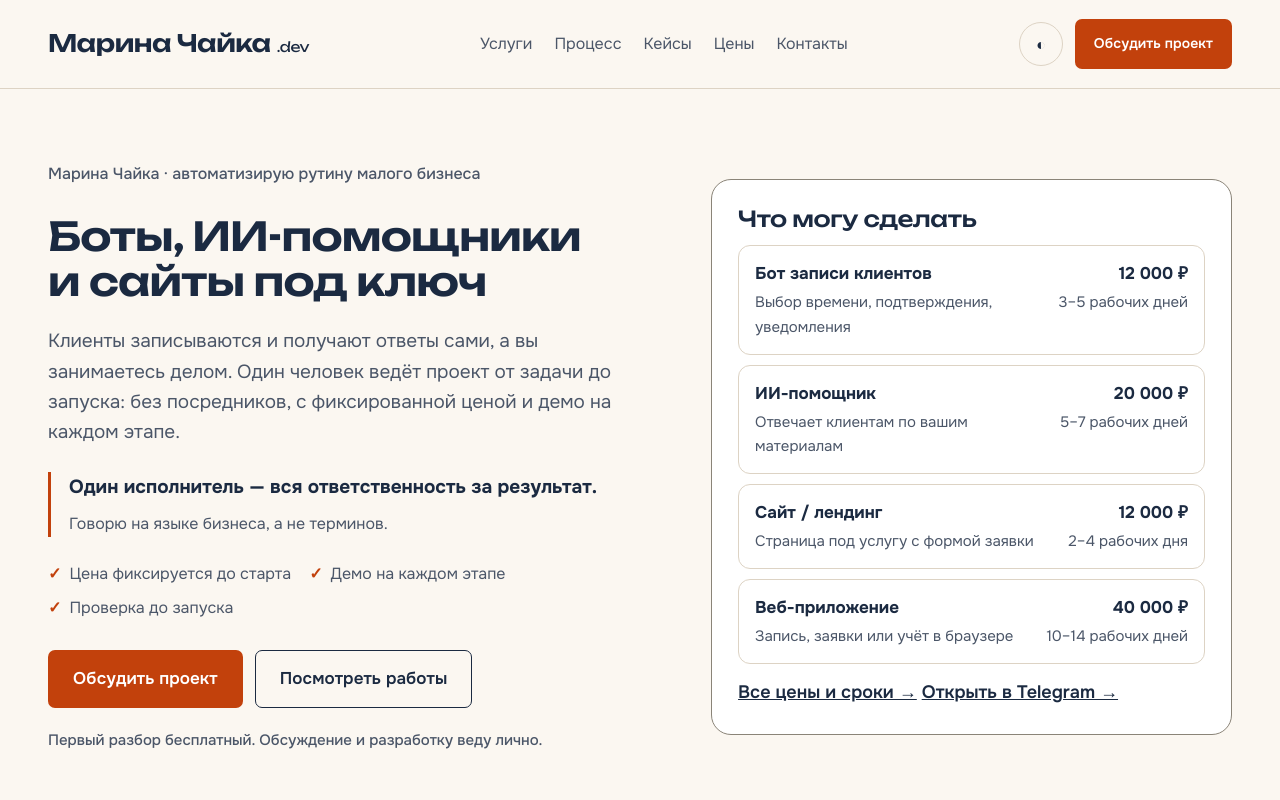
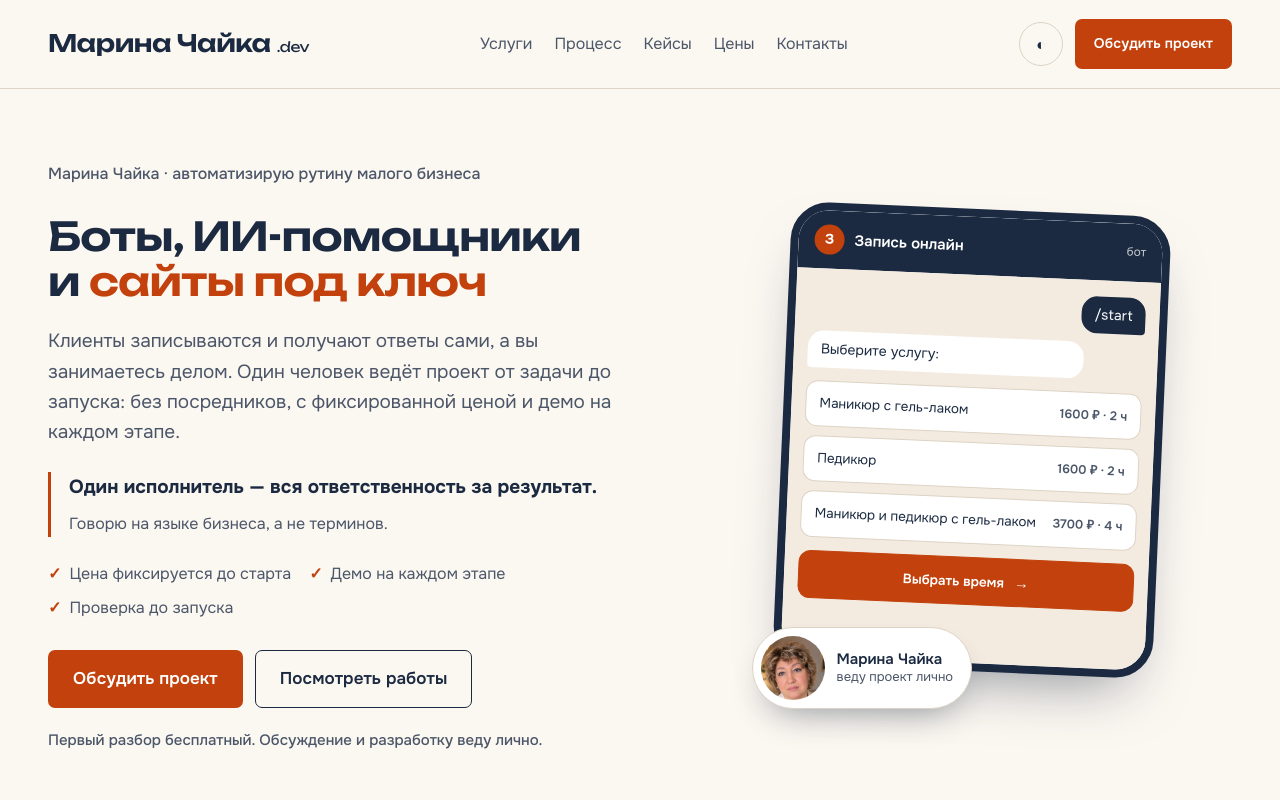
Before and after one commit to chajjka93-source/mini-app, a plain HTML site: page index.html in a window 1280 px wide. Shown: the top 800 px of the page. Drawn offline with Linux system fonts and the light colour scheme.

Commit message:
[agent] hero: фото, экран бота в телефоне, услуги полосой

```diff
--- /dev/null
+++ b/hero.css
@@ -0,0 +1,57 @@
+/* hero.css — первый экран: лицо + живой экран бота справа, услуги — полосой ниже. */
+html body .h1-accent{color:var(--accent)}
+html body .hero-inner{grid-template-columns:1.15fr 1fr;grid-template-areas:"copy visual" "services services";row-gap:56px;align-items:center}
+html body .hero-copy{grid-area:copy}
+html body .hero-visual{grid-area:visual;margin:0;position:relative;justify-self:center;width:100%;max-width:380px;padding-bottom:34px}
+html body .hero-services{grid-area:services}
+
+/* телефон */
+html body .phone{background:var(--card);border:8px solid var(--brand);border-radius:38px;box-shadow:0 30px 60px -28px rgba(27,42,65,.55);overflow:hidden;transform:rotate(2.5deg)}
+html body .phone-top{display:flex;align-items:center;gap:10px;padding:14px 16px;background:var(--brand);color:#fff;font-size:15px}
+html body .phone-top b{font-weight:600}
+html body .phone-top i{margin-left:auto;font-style:normal;font-size:12px;opacity:.75}
+html body .phone-ava{width:30px;height:30px;border-radius:50%;background:var(--accent);display:grid;place-items:center;font-weight:700;font-size:14px}
+html body .phone-chat{background:var(--paper-2);padding:16px 14px 20px;display:grid;gap:9px}
+html body .msg{max-width:82%;padding:9px 13px;border-radius:16px;font-size:14px;line-height:1.35}
+html body .msg-out{justify-self:end;background:var(--brand);color:#fff;border-bottom-right-radius:4px}
+html body .msg-in{background:var(--card);color:var(--ink);border-bottom-left-radius:4px;margin-bottom:4px}
+html body .opt{display:flex;justify-content:space-between;align-items:baseline;gap:10px;padding:11px 13px;background:var(--card);border:1px solid var(--line);border-radius:12px;font-size:13.5px;color:var(--ink)}
+html body .opt b{font-weight:600;white-space:nowrap;color:var(--ink-dim);font-size:12.5px}
+html body .opt-active{background:var(--accent);border-color:var(--accent);color:#fff;justify-content:center;font-weight:600;margin-top:4px}
+html body .opt-active b{color:#fff;font-size:15px}
+
+/* плашка с фото, наезжает на телефон */
+html body .me{position:absolute;left:-46px;bottom:0;display:flex;align-items:center;gap:12px;padding:8px 18px 8px 8px;background:var(--card);border:1px solid var(--line);border-radius:999px;box-shadow:0 18px 34px -16px rgba(27,42,65,.45)}
+html body .me img{width:64px;height:64px;border-radius:50%;object-fit:cover;object-position:50% 20%;display:block}
+html body .me span{display:grid;font-size:13px;color:var(--ink-dim);line-height:1.3}
+html body .me b{font-size:15px;color:var(--ink);font-weight:600}
+
+/* услуги — горизонтальной полосой */
+html body .hero-services{display:grid;grid-template-columns:auto 1fr;gap:8px 28px;align-items:start;padding:22px 26px}
+html body .hero-services h2{grid-column:1;margin:0;font-size:20px}
+html body .hero-services ul{grid-column:1 / -1;grid-template-columns:repeat(4,minmax(0,1fr))}
+html body .hero-services .hs-all{grid-column:2;grid-row:1;justify-self:end;align-self:center}
+html body .hero-services .hs-all.web-only{display:none}
+
+@media(max-width:1050px){
+  html body .hero-services ul{grid-template-columns:repeat(2,minmax(0,1fr))}
+}
+@media(max-width:820px){
+  html body .hero-inner{grid-template-columns:1fr;grid-template-areas:"copy" "visual" "services";row-gap:40px}
+  html body .hero-visual{max-width:340px}
+  html body .phone{transform:none}
+  html body .me{left:0}
+}
+@media(max-width:600px){
+  html body .hero-services{grid-template-columns:1fr}
+  html body .hero-services .hs-all{grid-column:1;grid-row:auto;justify-self:start}
+  html body .hero-services ul{grid-template-columns:1fr}
+}
+
+/* карточки услуг в полосе: в столбик, чтобы названия не рвались */
+html body .hero-services li a{grid-template-columns:1fr;grid-template-areas:"name" "price" "desc" "time";gap:4px;height:100%}
+html body .hero-services .hs-price,html body .hero-services .hs-time{text-align:left}
+html body .hero-services .hs-price{font-size:19px;color:var(--accent)}
+html body .phone-chat{padding-bottom:58px}
+html body .me{left:-30px;bottom:-4px}
+@media(max-width:820px){html body .me{left:-8px}html body .hero-visual{overflow:visible}}
--- a/index.html
+++ b/index.html
@@ -432,6 +432,7 @@ async function sendWebsiteRequest(data) {
 <link rel="stylesheet" href="typo.css?v=20261115">
 <link rel="stylesheet" href="palette.css?v=20261115">
 <link rel="stylesheet" href="motion.css?v=20261115">
+<link rel="stylesheet" href="hero.css?v=20261115">
 </head>
 <body>
 <a class="skip-link" href="#top">Перейти к содержанию</a>
@@ -475,7 +476,7 @@ async function sendWebsiteRequest(data) {
     <div class="wrap hero-inner">
       <div class="hero-copy">
         <div class="eyebrow">Марина Чайка · автоматизирую рутину малого бизнеса</div>
-        <h1 id="hero-title">Боты, ИИ-помощники<br>и сайты под ключ</h1>
+        <h1 id="hero-title">Боты, ИИ-помощники<br>и <span class="h1-accent">сайты под ключ</span></h1>
         <p class="sub">Клиенты записываются и получают ответы сами, а вы занимаетесь делом. Один человек ведёт проект от задачи до запуска: без посредников, с фиксированной ценой и демо на каждом этапе.</p>
         <div class="hero-review-offer"><strong>Один исполнитель — вся ответственность за результат.</strong><p>Говорю на языке бизнеса, а не терминов.</p></div>
         <ul class="hero-facts" aria-label="Условия работы"><li>Цена фиксируется до старта</li><li>Демо на каждом этапе</li><li>Проверка до запуска</li></ul>
@@ -485,6 +486,20 @@ async function sendWebsiteRequest(data) {
         </div>
         <div class="trust-line">Первый разбор бесплатный. Обсуждение и разработку веду лично.</div>
       </div>
+      <figure class="hero-visual" role="img" aria-label="Пример экрана бота записи: выбор услуги, цены и длительность">
+        <div class="phone" aria-hidden="true">
+          <div class="phone-top"><span class="phone-ava">З</span><b>Запись онлайн</b><i>бот</i></div>
+          <div class="phone-chat">
+            <div class="msg msg-out">/start</div>
+            <div class="msg msg-in">Выберите услугу:</div>
+            <div class="opt"><span>Маникюр с гель-лаком</span><b>1600 ₽ · 2 ч</b></div>
+            <div class="opt"><span>Педикюр</span><b>1600 ₽ · 2 ч</b></div>
+            <div class="opt"><span>Маникюр и педикюр с гель-лаком</span><b>3700 ₽ · 4 ч</b></div>
+            <div class="opt opt-active"><span>Выбрать время</span><b>→</b></div>
+          </div>
+        </div>
+        <figcaption class="me"><img src="assets/marina-hero.jpg" alt="Марина Чайка" width="360" height="359" decoding="async"><span><b>Марина Чайка</b>веду проект лично</span></figcaption>
+      </figure>
       <aside class="hero-services" aria-labelledby="hero-services-title">
         <h2 id="hero-services-title">Что могу сделать</h2>
         <ul><li><a href="#pricing"><span class="hs-name">Бот записи клиентов</span><span class="hs-desc">Выбор времени, подтверждения, уведомления</span><span class="hs-price">12 000 ₽</span><span class="hs-time">3–5 рабочих дней</span></a></li><li><a href="#pricing"><span class="hs-name">ИИ-помощник</span><span class="hs-desc">Отвечает клиентам по вашим материалам</span><span class="hs-price">20 000 ₽</span><span class="hs-time">5–7 рабочих дней</span></a></li><li><a href="#pricing"><span class="hs-name">Сайт / лендинг</span><span class="hs-desc">Страница под услугу с формой заявки</span><span class="hs-price">12 000 ₽</span><span class="hs-time">2–4 рабочих дня</span></a></li><li><a href="#pricing"><span class="hs-name">Веб-приложение</span><span class="hs-desc">Запись, заявки или учёт в браузере</span><span class="hs-price">40 000 ₽</span><span class="hs-time">10–14 рабочих дней</span></a></li></ul>
--- a/motion.css
+++ b/motion.css
@@ -80,3 +80,7 @@ html body :is(.btn,.faq-q,a):focus-visible{outline:3px solid var(--accent);outli
   html body .about-portrait{transform:none;margin:0 auto;box-shadow:10px 10px 0 var(--accent-soft)}
   html.mo body .about-portrait.reveal,html.mo body .about-portrait.reveal.in{transform:none}
 }
+@media (max-width:820px){
+  html.mo body .about-content.reveal{transform:translateY(28px)}
+  html.mo body .about-content.reveal.in{transform:none}
+}
```
Also changed, not shown: assets/marina-hero.jpg (added).
